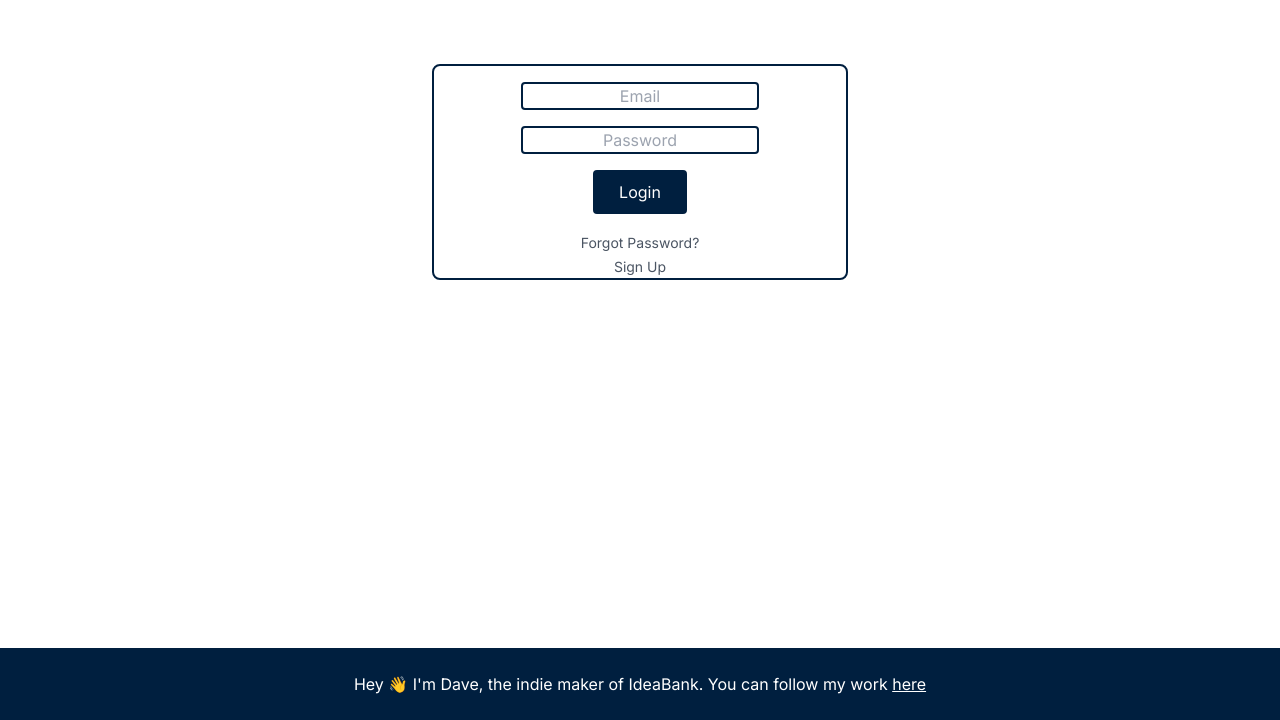
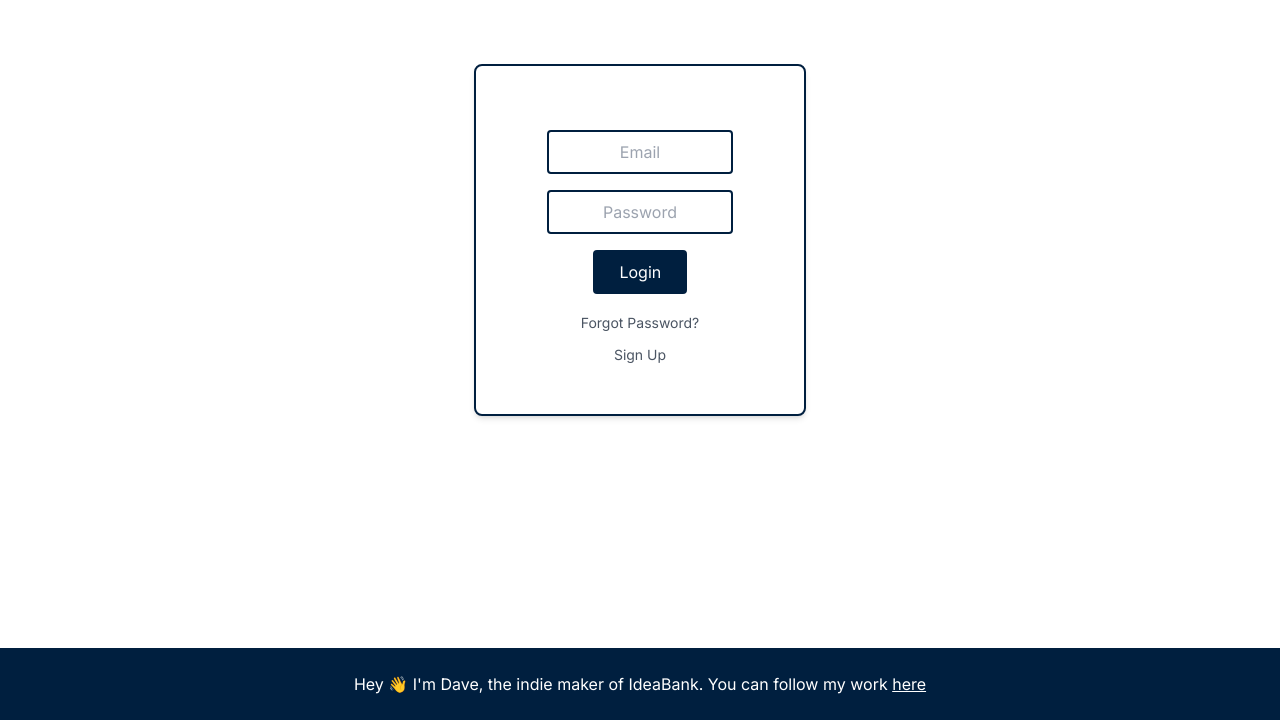
Before and after one commit to davebrougham/ibank, a Django app: page /login/ in a window 1280 px wide. Shown: the part 80-800 px from the top of the page. Run offline with Django 5.2, Linux system fonts and the light colour scheme; some libraries are stand-ins or nearby versions.

Commit message:
Fixed margin on login and register, started playing around with new lofi theme

```diff
--- a/bank/static/css/output.css
+++ b/bank/static/css/output.css
@@ -1888,6 +1953,16 @@ html {
   margin-right: auto;
 }
 
+.my-64 {
+  margin-top: 16rem;
+  margin-bottom: 16rem;
+}
+
+.my-auto {
+  margin-top: auto;
+  margin-bottom: auto;
+}
+
 .mb-2 {
   margin-bottom: 0.5rem;
 }
@@ -1916,8 +1987,8 @@ html {
   margin-right: 1rem;
 }
 
-.mt-10 {
-  margin-top: 2.5rem;
+.mt-2 {
+  margin-top: 0.5rem;
 }
 
 .mt-4 {
@@ -1972,8 +2043,16 @@ html {
   min-height: 100%;
 }
 
+.w-2\/5 {
+  width: 40%;
+}
+
 .w-32 {
   width: 8rem;
+}
+
+.w-4\/5 {
+  width: 80%;
 }
 
 .w-5 {
@@ -2230,6 +2314,14 @@ html {
 .bg-white {
   --tw-bg-opacity: 1;
   background-color: rgb(255 255 255 / var(--tw-bg-opacity));
+}
+
+.p-12 {
+  padding: 3rem;
+}
+
+.p-2 {
+  padding: 0.5rem;
 }
 
 .p-4 {
@@ -2352,14 +2444,14 @@ html {
   font-style: italic;
 }
 
+.text-black {
+  --tw-text-opacity: 1;
+  color: rgb(0 0 0 / var(--tw-text-opacity));
+}
+
 .text-blue-400 {
   --tw-text-opacity: 1;
   color: rgb(96 165 250 / var(--tw-text-opacity));
-}
-
-.text-blue-500 {
-  --tw-text-opacity: 1;
-  color: rgb(59 130 246 / var(--tw-text-opacity));
 }
 
 .text-gray-300 {
@@ -2414,6 +2506,12 @@ html {
 .shadow-2xl {
   --tw-shadow: 0 25px 50px -12px rgb(0 0 0 / 0.25);
   --tw-shadow-colored: 0 25px 50px -12px var(--tw-shadow-color);
+  box-shadow: var(--tw-ring-offset-shadow, 0 0 #0000), var(--tw-ring-shadow, 0 0 #0000), var(--tw-shadow);
+}
+
+.shadow-md {
+  --tw-shadow: 0 4px 6px -1px rgb(0 0 0 / 0.1), 0 2px 4px -2px rgb(0 0 0 / 0.1);
+  --tw-shadow-colored: 0 4px 6px -1px var(--tw-shadow-color), 0 2px 4px -2px var(--tw-shadow-color);
   box-shadow: var(--tw-ring-offset-shadow, 0 0 #0000), var(--tw-ring-shadow, 0 0 #0000), var(--tw-shadow);
 }
 
--- a/bank/templates/dashboard.html
+++ b/bank/templates/dashboard.html
@@ -1,6 +1,10 @@
 {% extends "base.html" %}
 
 {% block content %}
+<div class="bg-error text-secondary-content p-4 mb-4">
+    This should be a matte yellow background with navy text.
+</div>
+
 <div class="overflow-x-auto">
     <table class="table w-full">
         <thead>
@@ -13,7 +17,7 @@
         </thead>
         <tbody id="sortable-ideas">
             {% for idea in ideas %}
-            <tr data-id="{{ idea.id }}" class="hover:bg-gray-700 transition-colors duration-150 ease-in-out cursor-move border-b border-gray-600">
+            <tr data-id="{{ idea.id }}" class=" transition-colors duration-150 ease-in-out cursor-move border-b border-gray-600">
                 <td>{{ idea.name }}</td>
                 <td class="hidden sm:table-cell">{{ idea.description|truncatewords:20 }}</td>
                 <td class="hidden xl:table-cell">
--- a/bank/templates/login.html
+++ b/bank/templates/login.html
@@ -1,8 +1,8 @@
 {% extends "landing_base.html" %}
 
 {% block content %}
-<div class="container mx-auto px-4 py-8 md:py-16 text-center max-w-md mx-auto my-auto p-12">
-    <div class="w-4/5 mx-auto my-64 bg-white rounded-lg shadow-md p-12 border-2 border-primary">
+<div class="container mx-auto px-4 md:py-16 text-center max-w-md mx-auto my p-12">
+    <div class="w-4/5 mx-auto bg-white rounded-lg shadow-md p-12 border-2 border-primary">
         <form method="post" class="space-y-4">
             {% csrf_token %}
             <div class="flex justify-center">
--- a/bank/templates/register.html
+++ b/bank/templates/register.html
@@ -1,8 +1,8 @@
 {% extends "landing_base.html" %}
 
 {% block content %}
-<div class="container mx-auto px-4 py-8 md:py-16 text-center max-w-md mx-auto my-auto p-12">
-    <div class="w-4/5 mx-auto my-64 bg-white rounded-lg shadow-md p-12 border-2 border-primary">
+<div class="container mx-auto px-4 md:py-16 text-center max-w-md mx-auto my p-12">
+    <div class="w-4/5 mx-auto bg-white rounded-lg shadow-md p-12 border-2 border-primary">
             <form method="post" class="space-y-4">
                 {% csrf_token %}
                 {% if form.errors %}
@@ -30,7 +30,7 @@
                     <input type="password" name="{{ form.password2.name }}" placeholder="Confirm Password" required class="w-4/5 p-2 border-2 border-primary bg-white text-black rounded text-center">
                 </div>
                 <div class="flex justify-center">
-                    <button type="submit" class="w-2/5 py-2 px-6 bg-primary text-white border-2 border-primary rounded ">Register</button>
+                    <button type="submit" class="w-3/5 py-2 px-6 bg-primary text-white border-2 border-primary rounded  ">Register</button>
                 </div>
             </form>
             <div class="mt-4 text-center">
--- a/tailwind.config.js
+++ b/tailwind.config.js
@@ -29,7 +29,12 @@ module.exports = {
           "primary-content": "#ffffff",
           "secondary-content": "#001F3F",
         },
+        lofi: {
+          ...require("daisyui/src/theming/themes")["lofi"],
+          "error": "#dc2626",
+        }
       },
+      "wire"
     ],
   },
   plugins: [require("daisyui")],
```
Also changed, not shown: other parts of bank/static/css/output.css (+70 -4 lines), bank/templates/base.html (+6 -6 lines).
